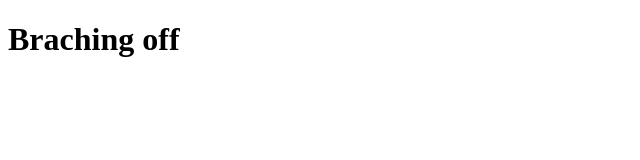
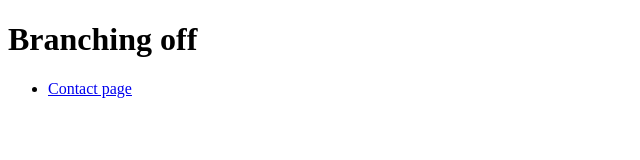
Before and after one commit to chriskimty/git-branching, a plain HTML site: page index.html in a window 1280 px wide. Shown: the whole page, without its empty margins (0-640 px from the left). Drawn offline with Linux system fonts and the light colour scheme.

Commit message:
added contact page and linked to homepage

```diff
--- a/index.html
+++ b/index.html
@@ -11,7 +11,13 @@
 <body>
 
   <header>
-    <h1>Braching off</h1>
+    <h1>Branching off</h1>
+
+    <nav>
+      <ul>
+        <li> <a href="./contact.html">Contact page</a></li>
+      </ul>
+    </nav>
   </header>
 
 </body>
```
Also changed, not shown: contact.html (added, +19 -0 lines).
